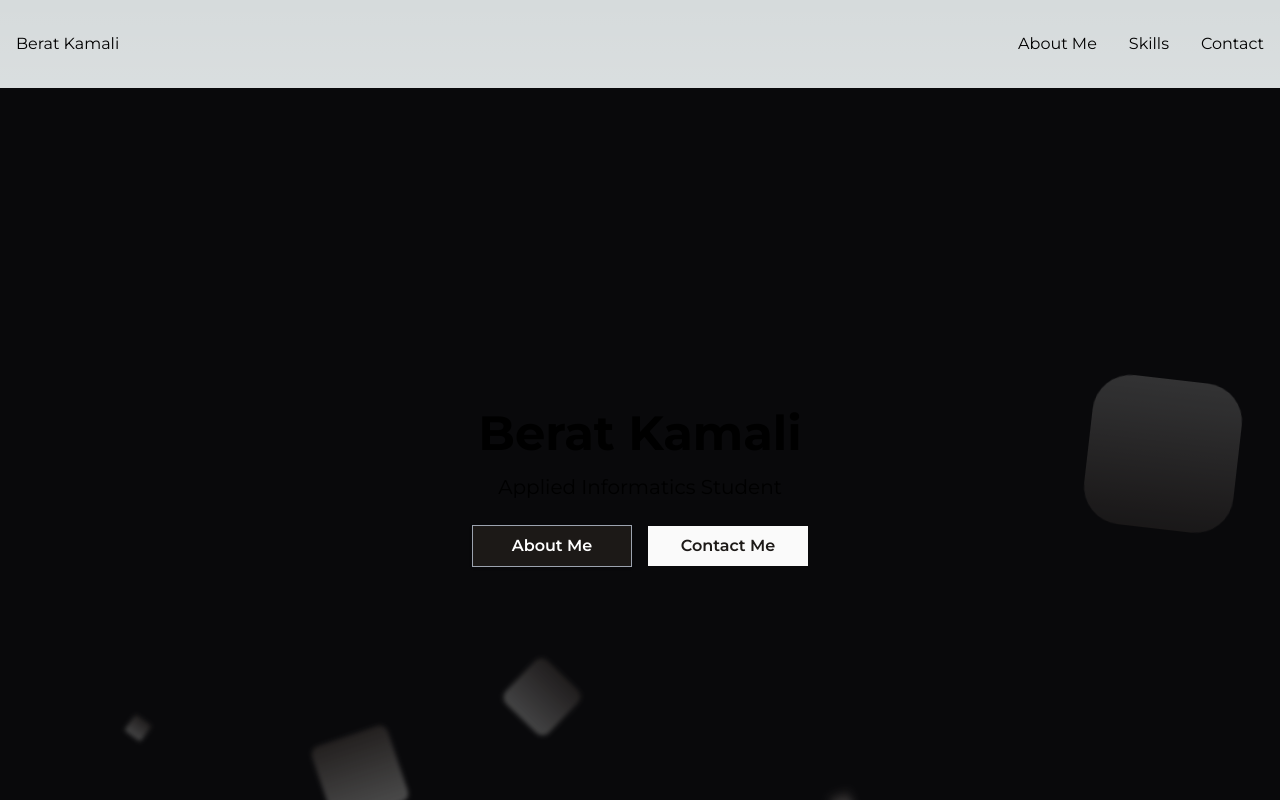
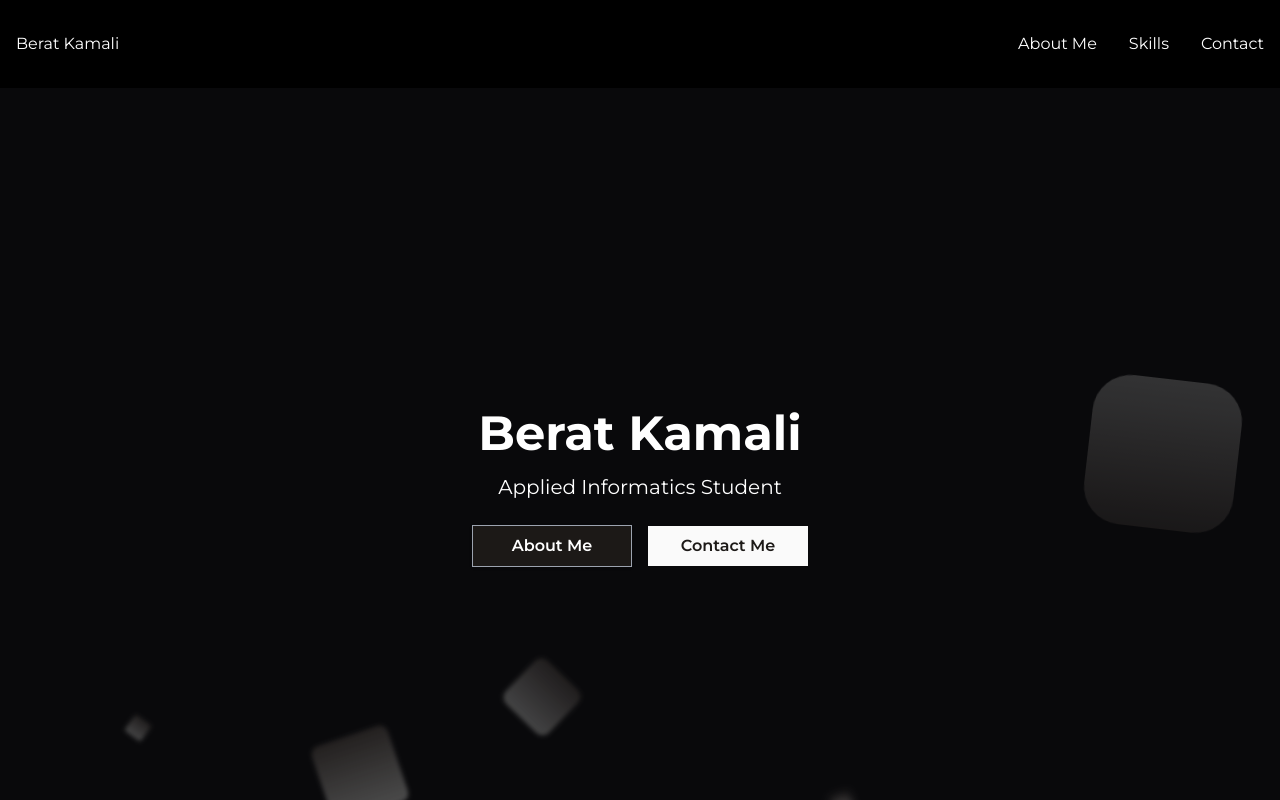
Before and after one commit to beratkml/MSCPersonalPortfolio, a Next.js app: page / in a window 1280 px wide. Shown: the top 800 px of the page. Built offline with nearby package versions, Linux system fonts and the light colour scheme.

Commit message:
css bug fix

```diff
--- a/src/app/globals.css
+++ b/src/app/globals.css
@@ -4,24 +4,31 @@
 @tailwind components;
 @tailwind utilities;
 
-:root {
+/* :root variables */
+/* :root {
   --foreground-rgb: 0, 0, 0;
   --background-start-rgb: 214, 219, 220;
   --background-end-rgb: 255, 255, 255;
 }
 
-@media (prefers-color-scheme: dark) {
+/* Dark mode with prefers-color-scheme */
+/* @media (prefers-color-scheme: dark) {
   :root {
     --foreground-rgb: 255, 255, 255;
     --background-start-rgb: 0, 0, 0;
     --background-end-rgb: 0, 0, 0;
   }
-}
 
+  body {
+    color: rgb(255, 255, 255);
+    background: linear-gradient(to bottom, transparent, rgb(0, 0, 0)) rgb(0, 0, 0);
+  }
+} */
+
+/* Apply the root variables for modern browsers */
 body {
-  color: rgb(var(--foreground-rgb));
-  background: linear-gradient(to bottom, transparent, rgb(var(--background-end-rgb)))
-    rgb(var(--background-start-rgb));
+  color: rgb(255, 255, 255);
+  background: linear-gradient(to bottom, transparent, rgb(0, 0, 0)) rgb(0, 0, 0);
 }
 
 @layer utilities {
```
